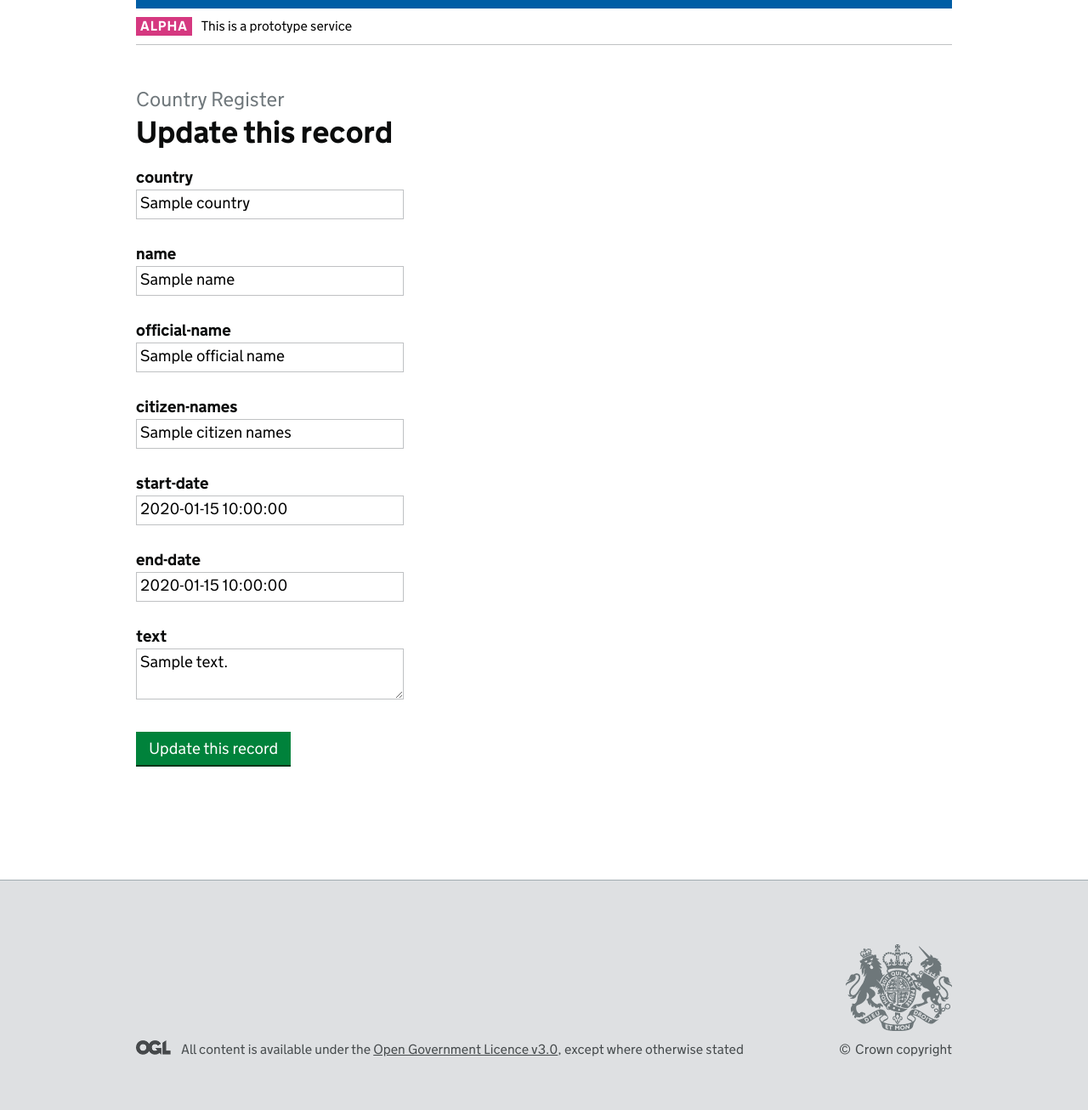
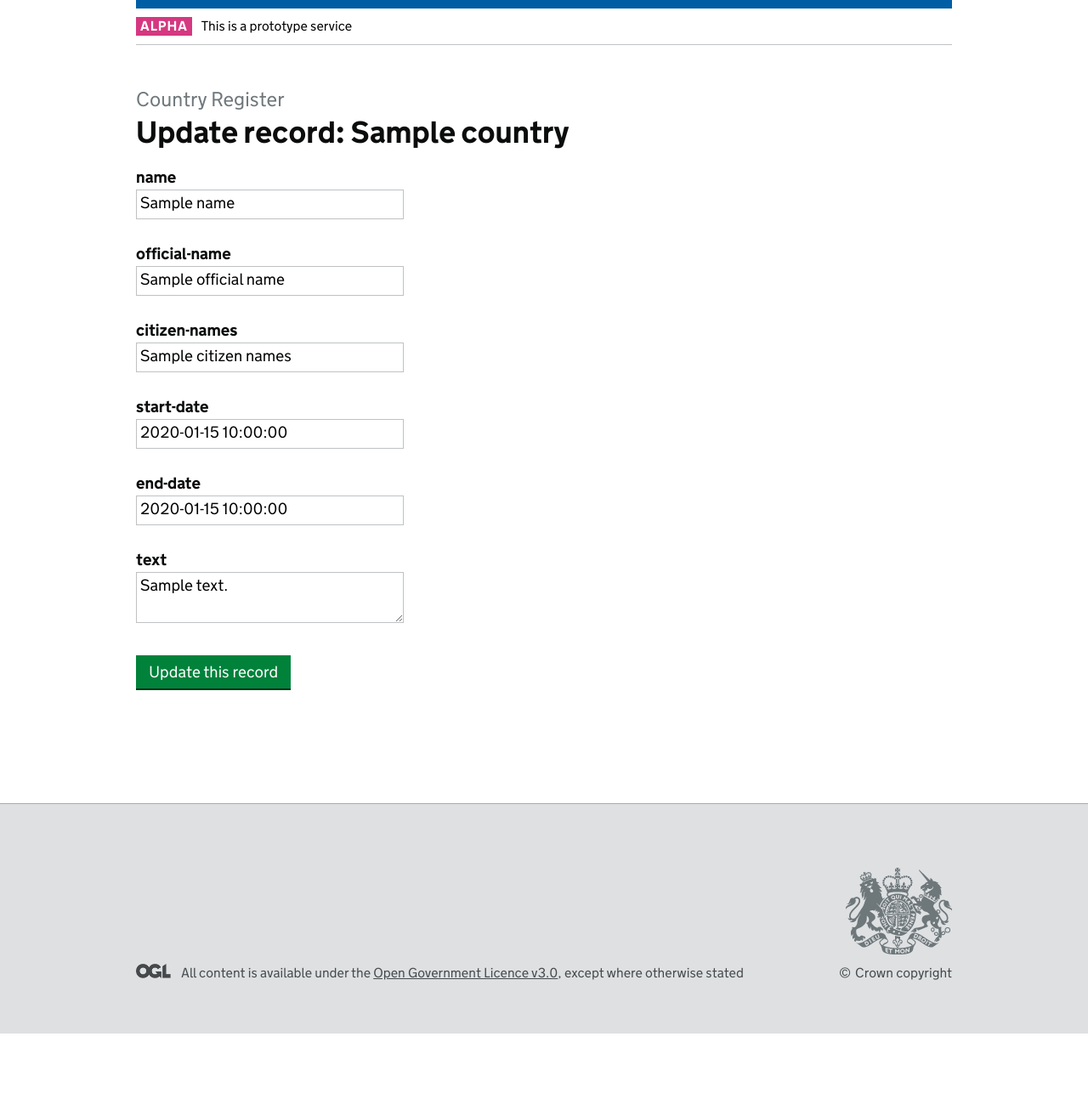
Before and after one commit to openregister/country-update-demo, a Flask app: template country_update_demo/templates/update-record.html in a window 1280 px wide. Shown: the part 53-1359 px from the top of the page at 85% size. After the commit the page ends 1269 px from the top, so only its background shows below. Run offline with Flask 2, Linux system fonts and the light colour scheme; the template is opened without the code that fills it: most values are stand-ins (such as "Sample title", 1, 10 or a date in 2020); parts of the project's set-up code (start-up, migrations or seed data) failed here and were passed over.

Commit message:
Removed read only country-code input text box and presented as information on update page.

```diff
--- a/country_update_demo/templates/update-record.html
+++ b/country_update_demo/templates/update-record.html
@@ -5,16 +5,10 @@
     <div class="column-two-thirds">
         <h1 class="heading-large">
             <span class="heading-secondary">Country Register</span>
-            Update this record
+            Update record: {{country}}
         </h1>
 
-
         <form method="post" action="/update-record/{{country}}">
-            <div class="form-group">
-                <label class="form-label-bold" for="country">country</label>
-                <input class="form-control" id="country" name="country" type="text" value="{{country}}" readonly>
-            </div>
-
             <div class="form-group">
                 <label class="form-label-bold" for="name">name</label>
                 <input class="form-control" id="name" name="name" type="text" value="{{name}}">
```
